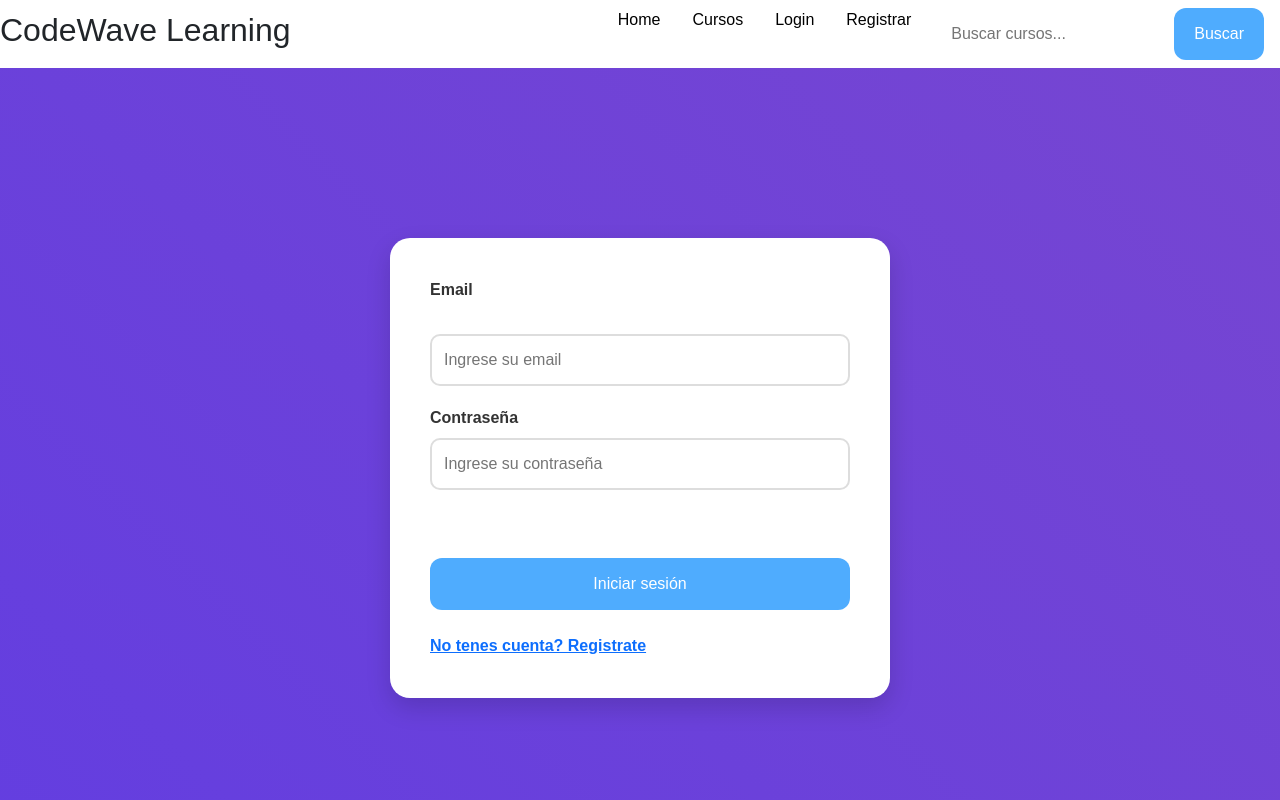
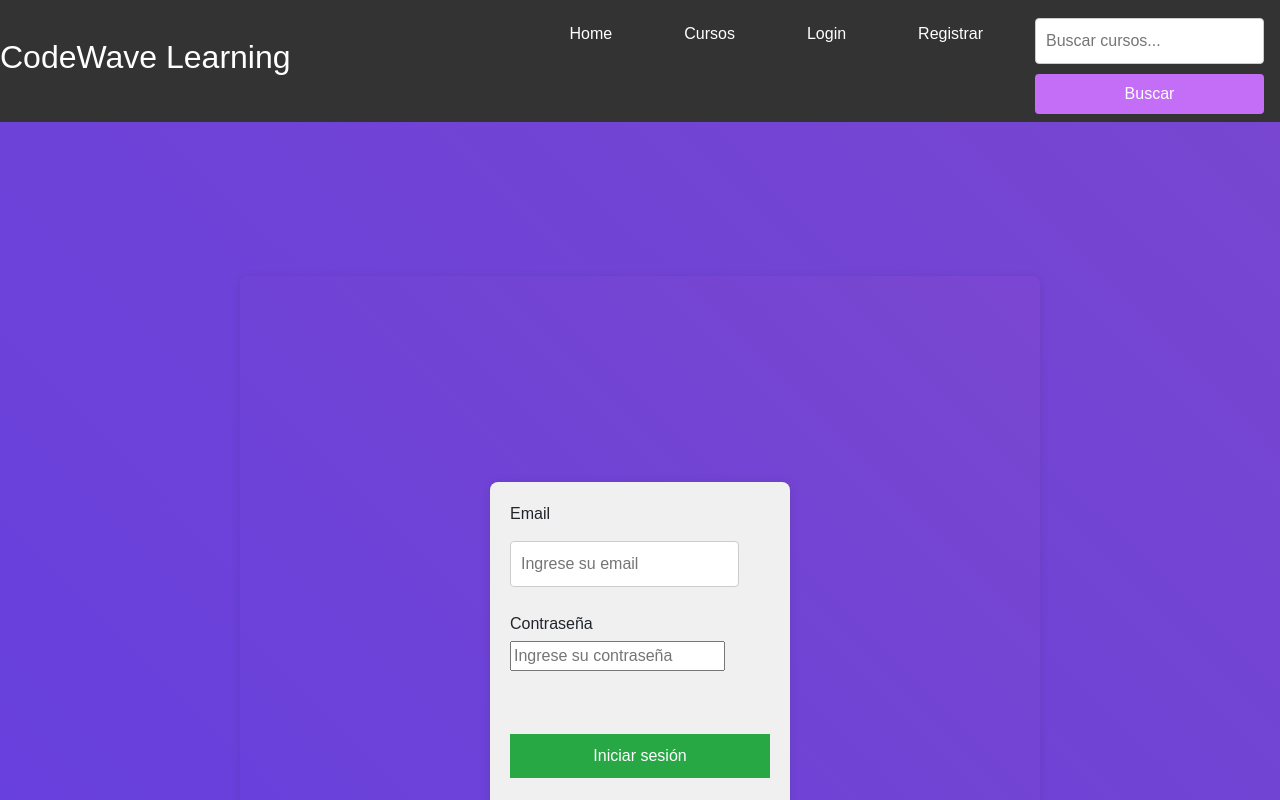
Before and after one commit to Cervellini2501/FinalArqSoft_II, a React (Create React App) app in the folder frontend/: page /login in a window 1280 px wide. Shown: the top 800 px of the page. Built offline with nearby package versions, Linux system fonts and the light colour scheme; a web font is replaced by a local one.

Commit message:
cambios frontend❤️

```diff
--- a/frontend/src/componentes/NavegadorHome.css
+++ b/frontend/src/componentes/NavegadorHome.css
@@ -45,3 +45,113 @@
   color: white;
   cursor: pointer;
 }
+/* Estilos generales para el body */
+body {
+  font-family: 'Arial', sans-serif;
+  margin: 0;
+  padding: 0;
+  background-color: #f4f4f4;
+}
+
+/* Estilos para la barra de navegación */
+.navbar {
+  background-color: #333;
+  color: white;
+  padding: 15px;
+  position: fixed; /* Fija la barra en la parte superior */
+  top: 0;
+  left: 0;
+  right: 0;
+  z-index: 1000; /* Asegura que esté por encima de otros elementos */
+}
+
+/* Estilos para los enlaces de la barra de navegación */
+.navbar a {
+  color: white;
+  text-decoration: none;
+  padding: 14px 20px;
+  display: inline-block;
+}
+
+/* Efecto hover para los enlaces */
+.navbar a:hover {
+  background-color: #575757;
+}
+
+/* Contenedor principal para el contenido */
+.container {
+  margin-top: 60px; /* Espacio para la barra de navegación */
+  padding: 20px;
+  max-width: 800px;
+  margin-left: auto;
+  margin-right: auto;
+  background-color: white;
+  border-radius: 8px;
+  box-shadow: 0 2px 10px rgba(0, 0, 0, 0.1);
+}
+
+/* Estilos para los títulos */
+h1, h2, h3 {
+  color: #333;
+}
+
+/* Estilos para los formularios */
+form {
+  display: flex;
+  flex-direction: column;
+}
+
+/* Estilos para los campos de entrada */
+input[type="text"],
+input[type="number"],
+textarea {
+  padding: 10px;
+  margin: 10px 0;
+  border: 1px solid #ccc;
+  border-radius: 4px;
+}
+
+/* Estilos para los botones */
+button {
+  padding: 10px;
+  margin-top: 20px;
+  border: none;
+  border-radius: 4px;
+  background-color: #28a745;
+  color: white;
+  cursor: pointer;
+}
+
+button:hover {
+  background-color: #218838;
+}
+
+/* Estilos para mensajes de error y éxito */
+.error {
+  color: #dc3545;
+}
+
+.success {
+  color: #28a745;
+}
+
+/* Estilos responsivos */
+@media (max-width: 600px) {
+  .navbar {
+      padding: 10px;
+  }
+
+  .container {
+      padding: 15px;
+  }
+
+  input[type="text"],
+  input[type="number"],
+  textarea {
+      font-size: 14px;
+  }
+
+  button {
+      font-size: 14px;
+  }
+}
--- a/frontend/src/paginas/cursonuevo.css
+++ b/frontend/src/paginas/cursonuevo.css
@@ -1,86 +1,110 @@
-/* Fondo general */
+/* Estilos generales para el body */
 body {
-    background: linear-gradient(to right, #4facfe, #00f2fe);
-    font-family: 'Segoe UI', Tahoma, Geneva, Verdana, sans-serif;
+    font-family: 'Arial', sans-serif;
     margin: 0;
     padding: 0;
-    height: 100vh;
+    background-color: #f4f4f4;
 }
 
-/* Contenedor principal del formulario */
-.login-form-container {
-    display: flex;
-    justify-content: center;
-    align-items: center;
-    padding-top: 50px;
-    min-height: 100vh;
+/* Estilos para la barra de navegación */
+.navbar {
+    background-color: #333;
+    color: white;
+    padding: 15px;
+    position: fixed; /* Fija la barra en la parte superior */
+    top: 0;
+    left: 0;
+    right: 0;
+    z-index: 1000; /* Asegura que esté por encima de otros elementos */
 }
 
-/* Estilo del formulario */
-.login-form {
-    background-color: white;
-    padding: 40px;
-    border-radius: 20px;
-    box-shadow: 0 10px 25px rgba(0, 0, 0, 0.15);
-    width: 100%;
-    max-width: 500px;
+/* Estilos para los enlaces de la barra de navegación */
+.navbar a {
+    color: white;
+    text-decoration: none;
+    padding: 14px 20px;
+    display: inline-block;
 }
 
-/* Estilo de cada grupo de campo */
-.form-group {
-    margin-bottom: 20px;
+/* Efecto hover para los enlaces */
+.navbar a:hover {
+    background-color: #575757;
 }
 
-/* Etiquetas */
-.form-group label {
-    font-weight: 600;
-    display: block;
-    margin-bottom: 8px;
+/* Contenedor principal para el contenido */
+.login-form-container {
+    margin-top: 12%; /* Aumenta el margen superior para evitar la superposición */
+    padding: 20px;
+    max-width: 800px;
+    margin-left: auto;
+    margin-right: auto;
+    background-color: white;
+    border-radius: 8px;
+    box-shadow: 0 2px 10px rgba(0, 0, 0, 0.1);
+}
+
+/* Estilos para los títulos */
+h1, h2, h3 {
     color: #333;
 }
 
-/* Inputs */
-.form-group input {
-    width: 100%;
-    padding: 12px;
-    border: 2px solid #ddd;
-    border-radius: 10px;
-    transition: border-color 0.3s, box-shadow 0.3s;
-    font-size: 16px;
+/* Estilos para los formularios */
+form {
+    display: flex;
+    flex-direction: column;
 }
 
-/* Input en foco */
-.form-group input:focus {
-    border-color: #4facfe;
-    box-shadow: 0 0 5px rgba(79, 172, 254, 0.5);
-    outline: none;
+/* Estilos para los campos de entrada */
+input[type="text"],
+input[type="number"],
+textarea {
+    padding: 10px;
+    margin: 10px 0;
+    border: 1px solid #ccc;
+    border-radius: 4px;
 }
 
-/* Botón de envío */
-button[type="submit"] {
-    background-color: #4facfe;
+/* Estilos para los botones */
+button {
+    padding: 10px;
+    margin-top: 20px;
+    border: none;
+    border-radius: 4px;
+    background-color: #28a745;
     color: white;
-    border: none;
-    padding: 14px 20px;
-    width: 100%;
-    font-size: 16px;
-    border-radius: 12px;
     cursor: pointer;
-    transition: background-color 0.3s ease;
 }
 
-/* Hover del botón */
-button[type="submit"]:hover {
-    background-color: #00c6ff;
+button:hover {
+    background-color: #218838;
 }
 
-/* Toast personalizados (si querés tocarlos un poco más, hay clases que podés sobreescribir de react-hot-toast) */
-body {
-    overflow-y: auto;
+/* Estilos para mensajes de error y éxito */
+.error {
+    color: #dc3545;
 }
 
-.login-form-container {
-    min-height: 100vh;
-    overflow-y: auto;
-    padding: 40px 20px;
+.success {
+    color: #28a745;
 }
+
+/* Estilos responsivos */
+@media (max-width: 600px) {
+    .navbar {
+        padding: 10px;
+    }
+
+    .container {
+        padding: 15px;
+    }
+
+    input[type="text"],
+    input[type="number"],
+    textarea {
+        font-size: 14px;
+    }
+
+    button {
+        font-size: 14px;
+    }
+}
```
Also changed, not shown: 1 other file (tests, documents, lock files or other folders).
